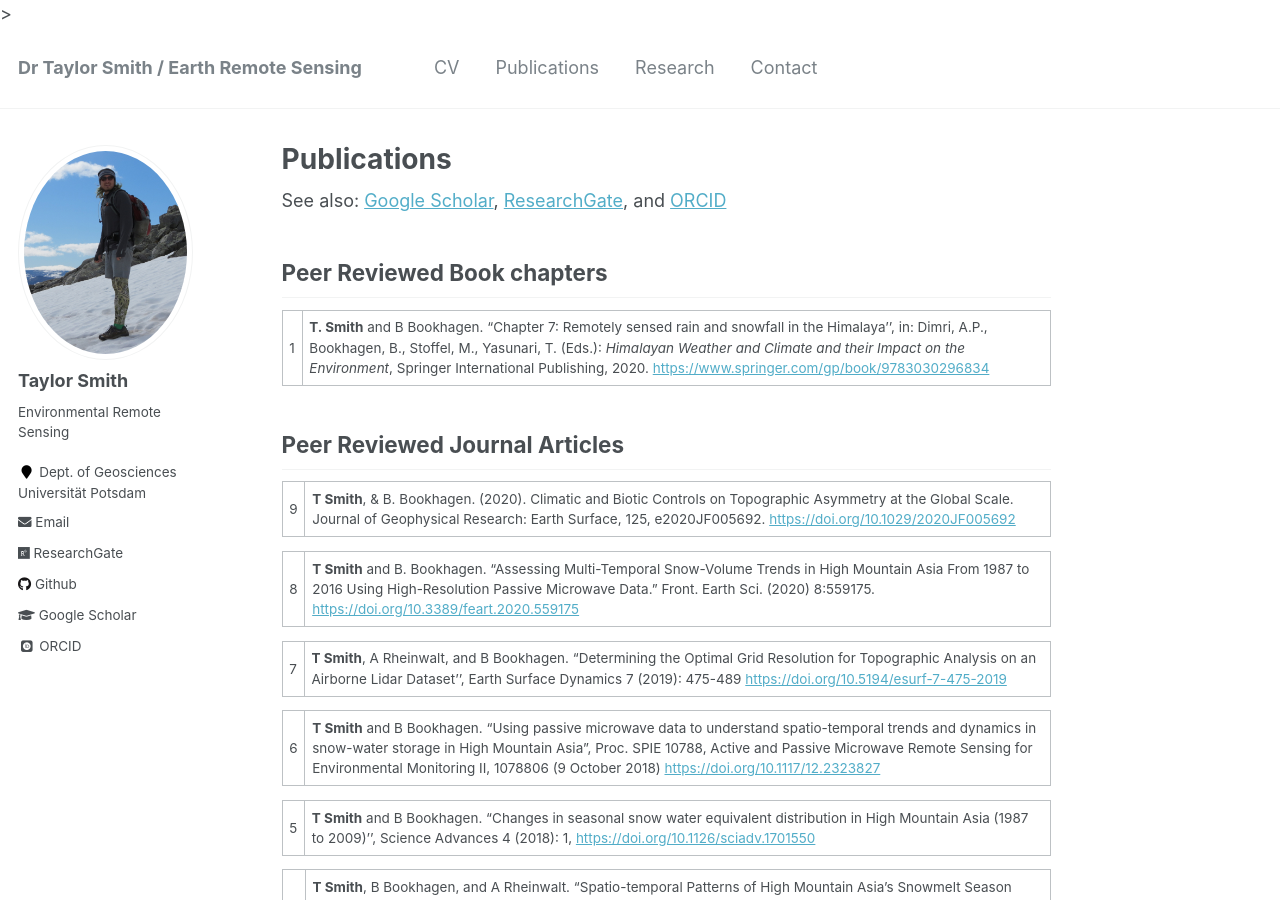
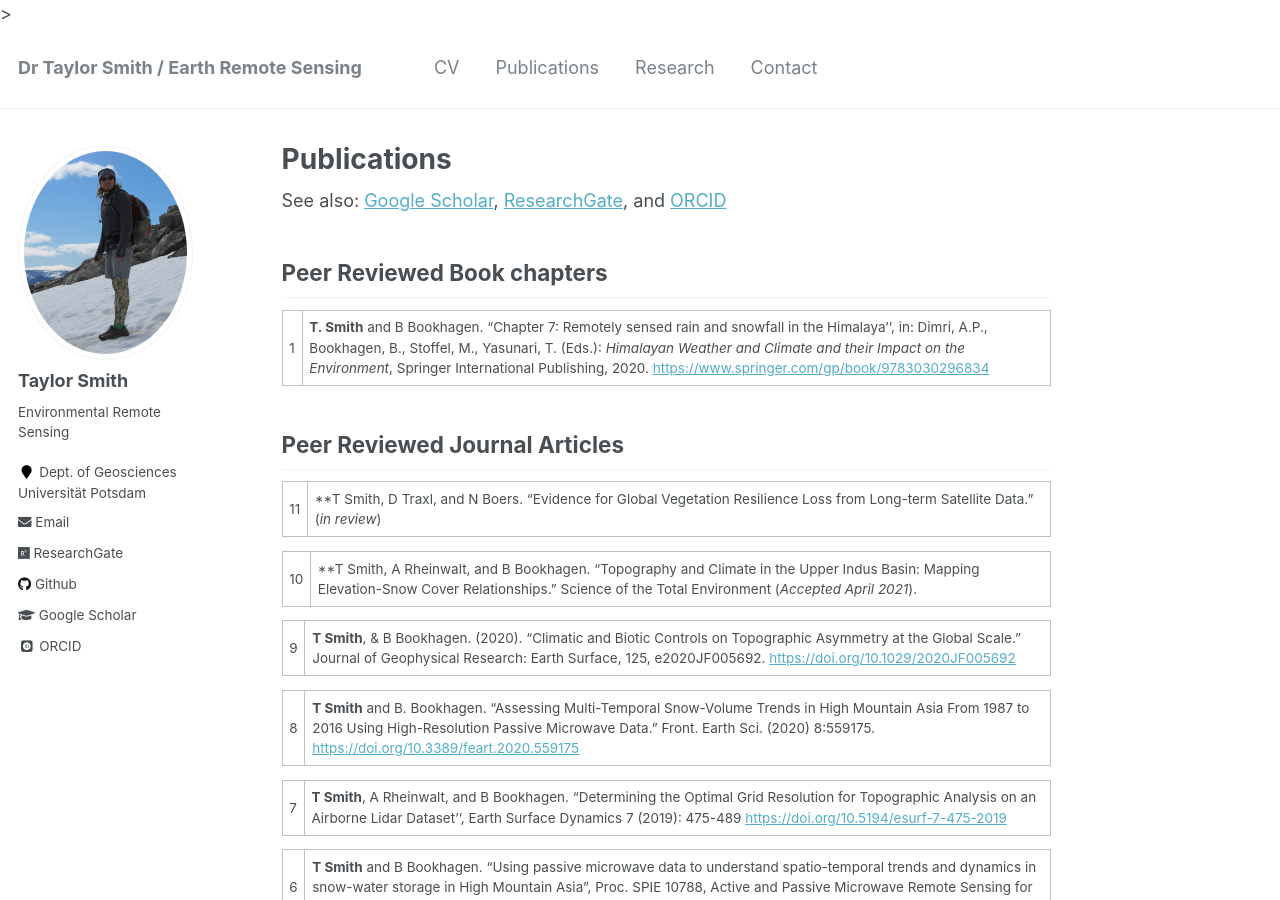
Before and after one commit to tasmi/tasmi.github.io, a Jekyll site: the page built from _pages/publications.md, in a window 1280 px wide and 900 px high. Built offline with Jekyll 4.4.1, drawn with Linux system fonts in a browser that asks for light colours; some web fonts are replaced.

Commit message:
Update publications.md

```diff
--- a/_pages/publications.md
+++ b/_pages/publications.md
@@ -12,7 +12,11 @@ See also: [Google Scholar](https://scholar.google.com/citations?user=RlDWFDsAAAA
 
 ## Peer Reviewed Journal Articles
 
-9 | **T Smith**, & B. Bookhagen. (2020). Climatic and Biotic Controls on Topographic Asymmetry at the Global Scale. Journal of Geophysical Research: Earth Surface, 125, e2020JF005692. [https://doi.org/10.1029/2020JF005692](https://doi.org/10.1029/2020JF005692)
+11 | **T Smith, D Traxl, and N Boers. "Evidence for Global Vegetation Resilience Loss from Long-term Satellite Data." (_in review_)
+
+10 | **T Smith, A Rheinwalt, and B Bookhagen. "Topography and Climate in the Upper Indus Basin: Mapping Elevation-Snow Cover Relationships." Science of the Total Environment (_Accepted April 2021_).
+
+9 | **T Smith**, & B Bookhagen. (2020). "Climatic and Biotic Controls on Topographic Asymmetry at the Global Scale." Journal of Geophysical Research: Earth Surface, 125, e2020JF005692. [https://doi.org/10.1029/2020JF005692](https://doi.org/10.1029/2020JF005692)
 
 8 | **T Smith** and B. Bookhagen. "Assessing Multi-Temporal Snow-Volume Trends in High Mountain Asia From 1987 to 2016 Using High-Resolution Passive Microwave Data." Front. Earth Sci. (2020) 8:559175. [https://doi.org/10.3389/feart.2020.559175](https://doi.org/10.3389/feart.2020.559175)
 
```
